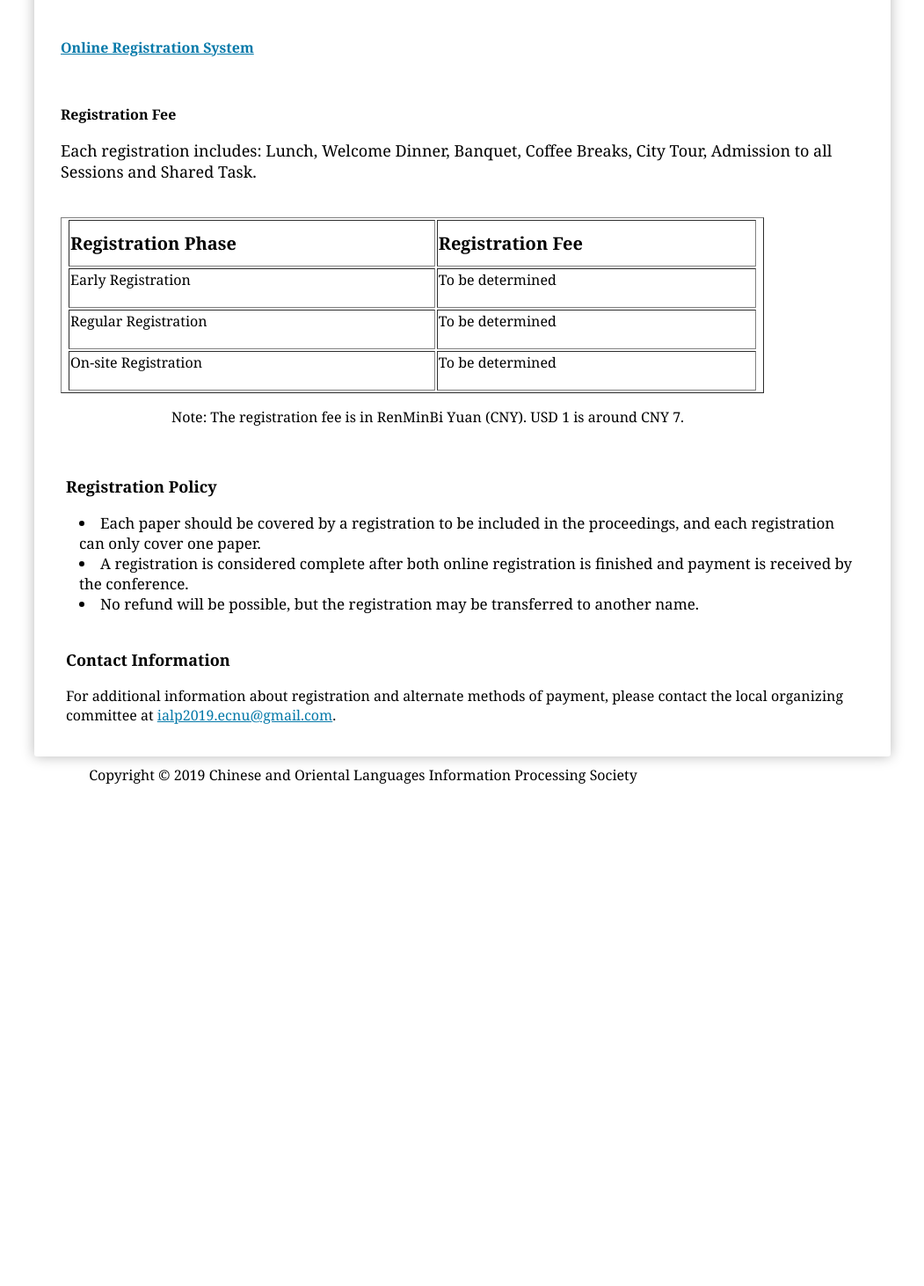
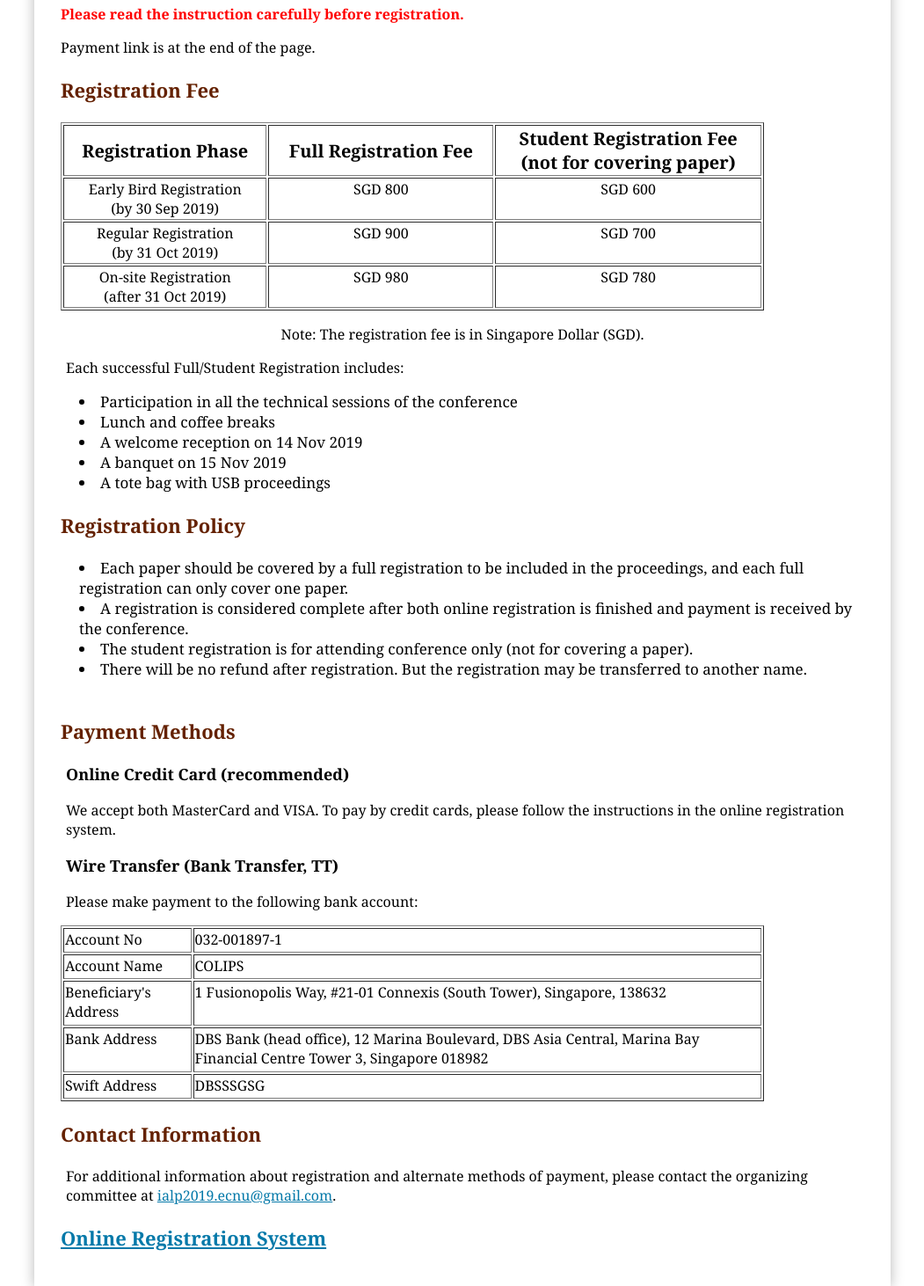
Before and after one commit to AntNLP/ialp2019, a plain HTML site: page registration.html in a window 1280 px wide. Shown: the part 1220-2682 px from the top of the page at 88% size, without its empty margins (227-1278 px from the left). Before the commit the page ends 2120 px from the top, so only its background shows below. Drawn offline with Linux system fonts and the light colour scheme.

Commit message:
registration

```diff
--- a/registration.html
+++ b/registration.html
@@ -228,72 +228,122 @@
                         <tr>
                           <td>
                             <div align="left" class="style6">
+                              <p class="index_title" style="font-size:22px;">Registration</p>
+                              <p><a style="color:red;"><b>Please read the instruction carefully before
+                                    registration.</b></a>
+                                <br>
 
+                                <p>Payment link is at the end of the page.</p>
 
+                                <strong>
+                                  <p class="index_title" style="font-size:22px;">Registration Fee</p>
+                                </strong>
 
-                              <p class="index_title" style="font-size:22px;">Registration</p>
-                              <br>
-                              <strong>
-                                <p><a class="b" href="" target="apple">Online Registration
-                                    System</a></p>
-                              </strong>
-                              <br>
-                              <strong>
-                                <p>Registration Fee</p>
-                              </strong>
-                              <p style="font-size:18px;">Each registration includes: Lunch, Welcome Dinner, Banquet,
-                                Coffee Breaks, City Tour, Admission to all Sessions and Shared Task.</p> <br />
-
-
-
-                              <table border="1" width="800px" height="200px" class="index_ll">
+                                <table border="1" width="800px" height="200px">
                                   <tr style="font-size:20px;">
                                     <strong>
-                                    <th style="text-align:left;">Registration Phase</th>
+                                      <th style="text-align:center;">Registration Phase</th>
                                     </strong>
                                     <strong>
-                                    <th style="text-align:left;">Registration Fee</th>
+                                      <th style="text-align:center;">Full Registration Fee</th>
+                                    </strong>
+                                    <strong>
+                                      <th style="text-align:center;">Student Registration Fee<br>(not for covering
+                                        paper)</th>
                                     </strong>
                                   </tr>
                                   <tr style="font-size:16px;">
-                                  <td style="text-align:left;">Early Registration</td>
-                                  <td style="text-align:left;">To be determined</td>
+                                    <td style="text-align:center;">Early Bird Registration<br>(by 30 Sep 2019)</td>
+                                    <td style="text-align:center;">SGD 800</td>
+                                    <td style="text-align:center;">SGD 600</td>
                                   </tr>
                                   <tr style="font-size:16px;">
-                                  <td style="text-align:left;">Regular Registration</td>
-                                  <td style="text-align:left;">To be determined</td>
+                                    <td style="text-align:center;">Regular Registration<br>(by 31 Oct 2019)</td>
+                                    <td style="text-align:center;">SGD 900</td>
+                                    <td style="text-align:center;">SGD 700</td>
                                   </tr>
                                   <tr style="font-size:16px;">
-                                  <td style="text-align:left;">On-site Registration</td>
-                                  <td style="text-align:left;">To be determined</td>
+                                    <td style="text-align:center;">On-site Registration<br>(after 31 Oct 2019)</td>
+                                    <td style="text-align:center;">SGD 980</td>
+                                    <td style="text-align:center;">SGD 780</td>
                                   </tr>
                                 </table>
 
-                              <p style="margin-left:120px;" class="index_ll">Note: The registration fee is in RenMinBi Yuan (CNY). USD 1 is around CNY 7. </p>
-                              <br>
-                              <strong>
-                                <p style="font-size:18px;" class="index_ll">Registration Policy</p>
-                              </strong>
+                                <p style="text-align:center;" class="index_ll">Note: The registration fee is in
+                                  Singapore Dollar (SGD). </p>
+
+
+                                <p class="index_ll">Each successful Full/Student Registration includes:</p>
+
+                                <li style="margin-left:15px; font-size:17px;" class="index_ll">Participation in all the
+                                  technical sessions of the conference</li>
+                                <li style="margin-left:15px; font-size:17px;" class="index_ll">Lunch and coffee breaks
+                                </li>
+                                <li style="margin-left:15px; font-size:17px;" class="index_ll">A welcome reception on 14
+                                  Nov 2019</li>
+                                <li style="margin-left:15px; font-size:17px;" class="index_ll">A banquet on 15 Nov 2019
+                                </li>
+                                <li style="margin-left:15px; font-size:17px;" class="index_ll">A tote bag with USB
+                                  proceedings</li>
+
+
+                                <p class="index_title" style="font-size:22px;">Registration Policy</p>
                                 <li style="margin-left:15px; font-size:17px;" class="index_ll">Each paper should be
-                                covered
-                                by a registration to be included in the proceedings, and each registration can only
-                                cover
-                                one paper.</li>
+                                  covered by a full registration to be included in the proceedings, and each full
+                                  registration can only cover one paper.</li>
                                 <li style="margin-left:15px; font-size:17px;" class="index_ll">A registration is
-                                considered
-                                complete after both online registration is finished and payment is received by the
-                                conference.</li>
-                              <li style="margin-left:15px; font-size:17px;" class="index_ll">No refund will be possible,
-                                but the registration may be transferred to another name.</li>
+                                  considered complete after both online registration is finished and payment is received
+                                  by the conference.</li>
+                                <li style="margin-left:15px; font-size:17px;" class="index_ll">The student registration
+                                  is for attending conference only (not for covering a paper). </li>
+                                <li style="margin-left:15px; font-size:17px;" class="index_ll">There will be no refund
+                                  after registration. But the registration may be transferred to another name. </li>
 
                                 <br>
+                                <p class="index_title" style="font-size:22px;">Payment Methods</p>
                                 <strong>
-                                <p style="font-size:18px;" class="index_ll">Contact Information</p>
+                                  <p style="font-size:18px;" class="index_ll">Online Credit Card (recommended)</p>
                                 </strong>
-                              <p class="index_ll">For additional information about registration and alternate methods of
-                                payment, please contact the local organizing committee at <a class="b"
+                                <p class="index_ll">We accept both MasterCard and VISA. To pay by credit cards, please
+                                  follow the instructions in the online registration system.</p>
+                                <strong>
+                                  <p style="font-size:18px;" class="index_ll">Wire Transfer (Bank Transfer, TT)</p>
+                                </strong>
+                                <p class="index_ll">Please make payment to the following bank account:</p>
+                                <table border="1" width="800px" height="200px">
+                                  <tr style="font-size:16px;">
+                                    <td style="text-align:left;">Account No</td>
+                                    <td style="text-align:left;">032-001897-1</td>
+                                  </tr>
+                                  <tr style="font-size:16px;">
+                                    <td style="text-align:left;">Account Name</td>
+                                    <td style="text-align:left;">COLIPS</td>
+                                  </tr>
+                                  <tr style="font-size:16px;">
+                                    <td style="text-align:left;">Beneficiary's Address</td>
+                                    <td style="text-align:left;">1 Fusionopolis Way, #21-01 Connexis (South Tower),
+                                      Singapore, 138632</td>
+                                  </tr>
+                                  <tr style="font-size:16px;">
+                                    <td style="text-align:left;">Bank Address</td>
+                                    <td style="text-align:left;">DBS Bank (head office), 12 Marina Boulevard, DBS Asia
+                                      Central, Marina Bay Financial Centre Tower 3, Singapore 018982</td>
+                                  </tr>
+                                  <tr style="font-size:16px;">
+                                    <td style="text-align:left;">Swift Address</td>
+                                    <td style="text-align:left;">DBSSSGSG</td>
+                                  </tr>
+                                </table>
+
+                                <p class="index_title" style="font-size:22px;">Contact Information</p>
+
+                                <p class="index_ll">For additional information about registration and alternate methods
+                                  of payment, please contact the organizing committee at <a class="b"
                                     href="mailto:ialp2019.ecnu@gmail.com"> ialp2019.ecnu@gmail.com</a>. </p>
 
+                                <p class="index_title" style="font-size:22px;"><a class="b" href=""
+                                    target="apple">Online Registration
+                                    System</a></p>
 
                             </div>
                           </td>
```
Lines whose indentation alone changed are shown as unchanged.
